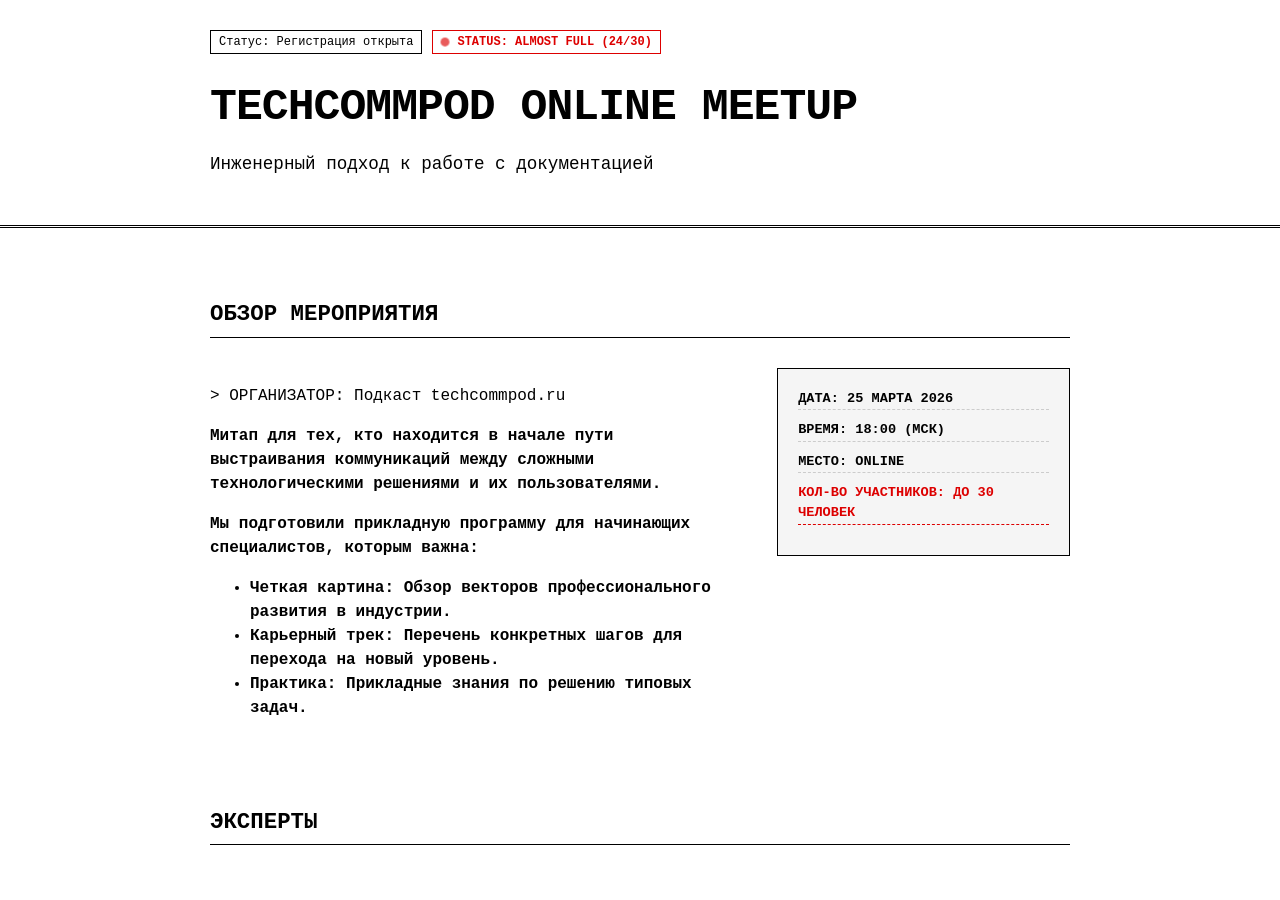
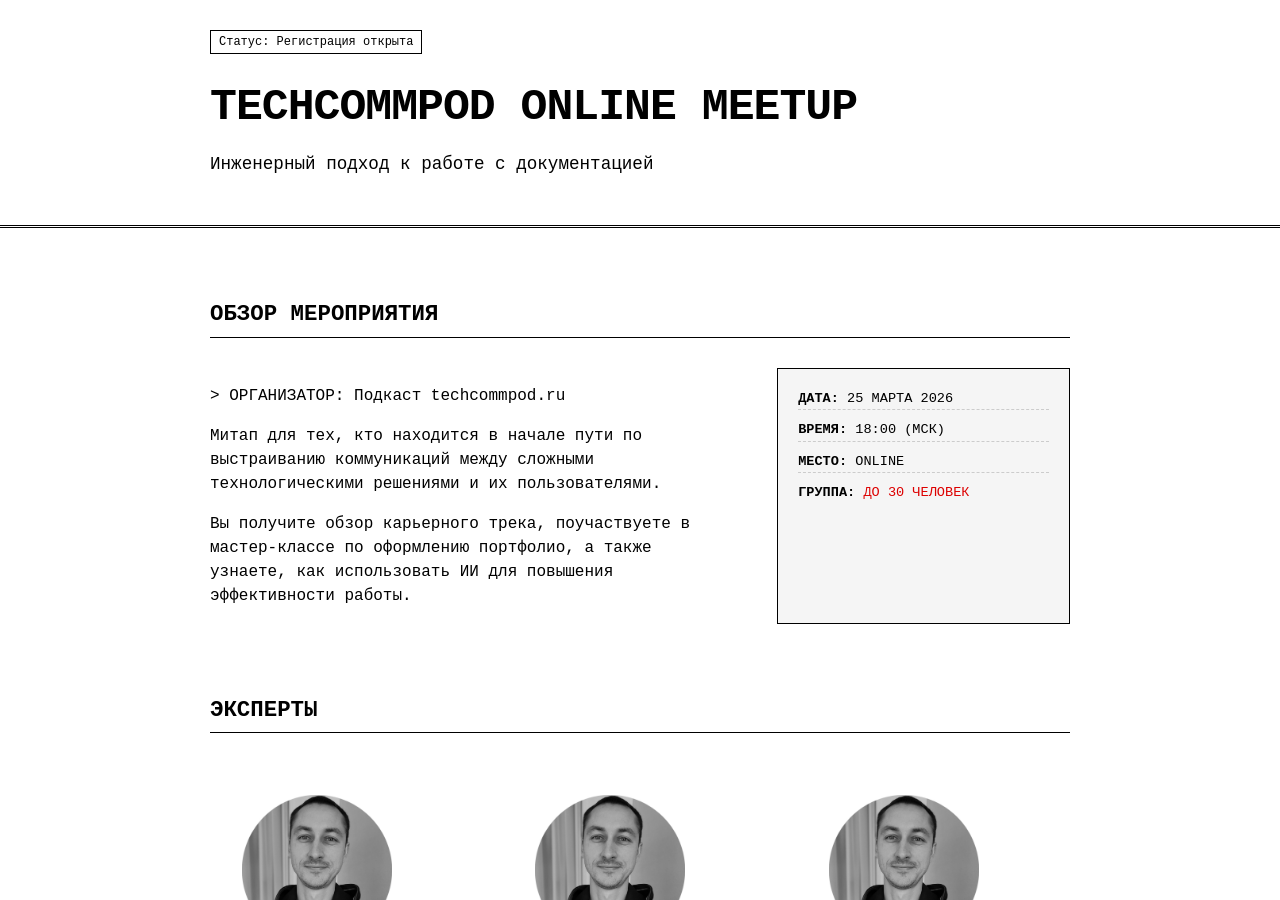
Before and after one commit to techwritex/techcommpod, a Jekyll site: the page built from meetup.md, in a window 1280 px wide and 900 px high. Built offline with Jekyll 4.4.1, drawn with Linux system fonts in a browser that asks for light colours.

Commit message:
meetup-page-test-17

```diff
--- a/_layouts/meetup.html
+++ b/_layouts/meetup.html
@@ -351,9 +351,9 @@
                 <span class="badge">Статус: Регистрация открыта</span>
                 <!-- <span class="badge">REF: TC-2024-10-25</span> -->
                 <!-- Новый статус-индикатор -->
-                <span class="badge status-badge">
+                <!-- <span class="badge status-badge">
                     <span class="pulse-dot"></span> STATUS: ALMOST FULL (24/30)
-                </span>
+                </span> -->
             </div>
             <h1>TechCommPod Online Meetup</h1>
             <p class="subtitle">Инженерный подход к работе с документацией</p>
@@ -368,13 +368,8 @@
             <div class="description-grid">
                 <div class="description-text">
                     <p>> ОРГАНИЗАТОР: Подкаст techcommpod.ru</p>
-                    <p><strong>Митап для тех, кто находится в начале пути выстраивания коммуникаций между сложными технологическими решениями и их пользователями.</p>
-                    <p>Мы подготовили прикладную программу для начинающих специалистов, которым важна:</p>
-                    <ul>
-                        <li><strong>Четкая картина:</strong> Обзор векторов профессионального развития в индустрии.</li>
-                        <li><strong>Карьерный трек:</strong> Перечень конкретных шагов для перехода на новый уровень.</li>
-                        <li><strong>Практика:</strong> Прикладные знания по решению типовых задач.</li>
-                    </ul>
+                    <p>Митап для тех, кто находится в начале пути по выстраиванию коммуникаций между сложными технологическими решениями и их пользователями.</p>
+                    <p>Вы получите обзор карьерного трека, поучаствуете в мастер-классе по оформлению портфолио, а также узнаете, как использовать ИИ для повышения эффективности работы.</p>
                     <!-- <p>Данный митап создан для начинающих специалистов, которые выстраивает коммуникации между сложными технологическими решениями и их пользователями.</p>
                     <p>Вас ждут три прикладных кейса от экспертов индустрии, а также сессия вопросов и ответов.</p> -->
                 </div>
@@ -382,8 +377,9 @@
                     <div class="meta-box"><strong>ДАТА:</strong> 25 МАРТА 2026</div>
                     <div class="meta-box"><strong>ВРЕМЯ:</strong> 18:00 (МСК)</div>
                     <div class="meta-box"><strong>МЕСТО:</strong> ONLINE</div>
-                    <div class="meta-box" style="color: #d00; border-bottom: 1px dashed #d00;">
-                        <strong>КОЛ-ВО УЧАСТНИКОВ:</strong> ДО 30 ЧЕЛОВЕК
+                    <div class="meta-box">
+                        <!-- style="color: #d00; border-bottom: 1px dashed #d00;" -->
+                        <strong>ГРУППА:</strong> <span style="color: #d00;">ДО 30 ЧЕЛОВЕК</span>
                     </div>
                     <!-- <div class="meta-box"><strong>ЯЗЫК:</strong> Русский</div> -->
                 </div>
```
